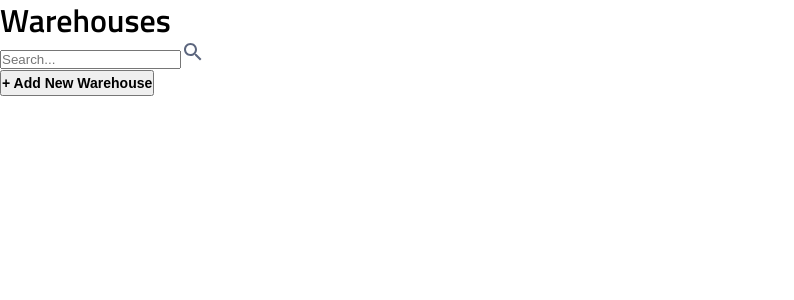
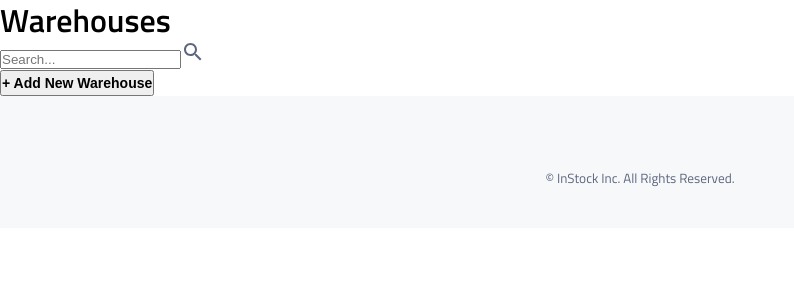
Before and after one commit to dcconde/witty-willows-instock, a React (Vite) app: page / in a window 1280 px wide. Shown: the top 300 px of the page, without its empty margins (0-794 px from the left). Built offline with nearby package versions, Linux system fonts and the light colour scheme; no server answers.

Commit message:
set up footer-2

```diff
--- a/src/App.jsx
+++ b/src/App.jsx
@@ -3,6 +3,7 @@ import { useState } from "react";
 import { BrowserRouter, Route, Routes } from "react-router-dom";
 import WarehousePage from "./pages/WarehousePage/WarehousePage";
 import InventoryPage from "./pages/InventoryPage/InventoryPage";
+import Footer from "./components/footer/footer";
 
 function App() {
   return (
@@ -11,6 +12,7 @@ function App() {
         <Route path="/" element={<WarehousePage />} />
         <Route path="/inventory" element={<InventoryPage />} />
       </Routes>
+      <Footer />
     </BrowserRouter>
   );
 }
```
